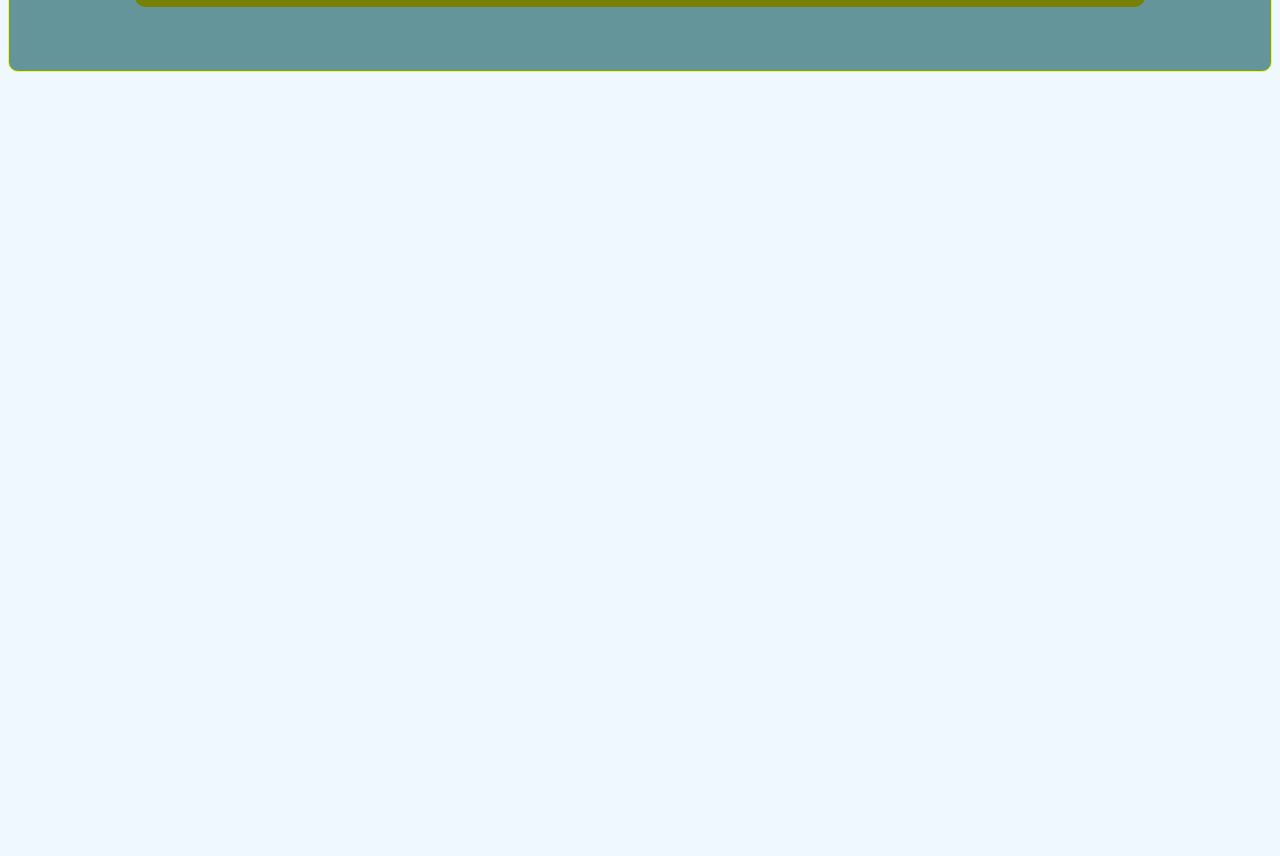
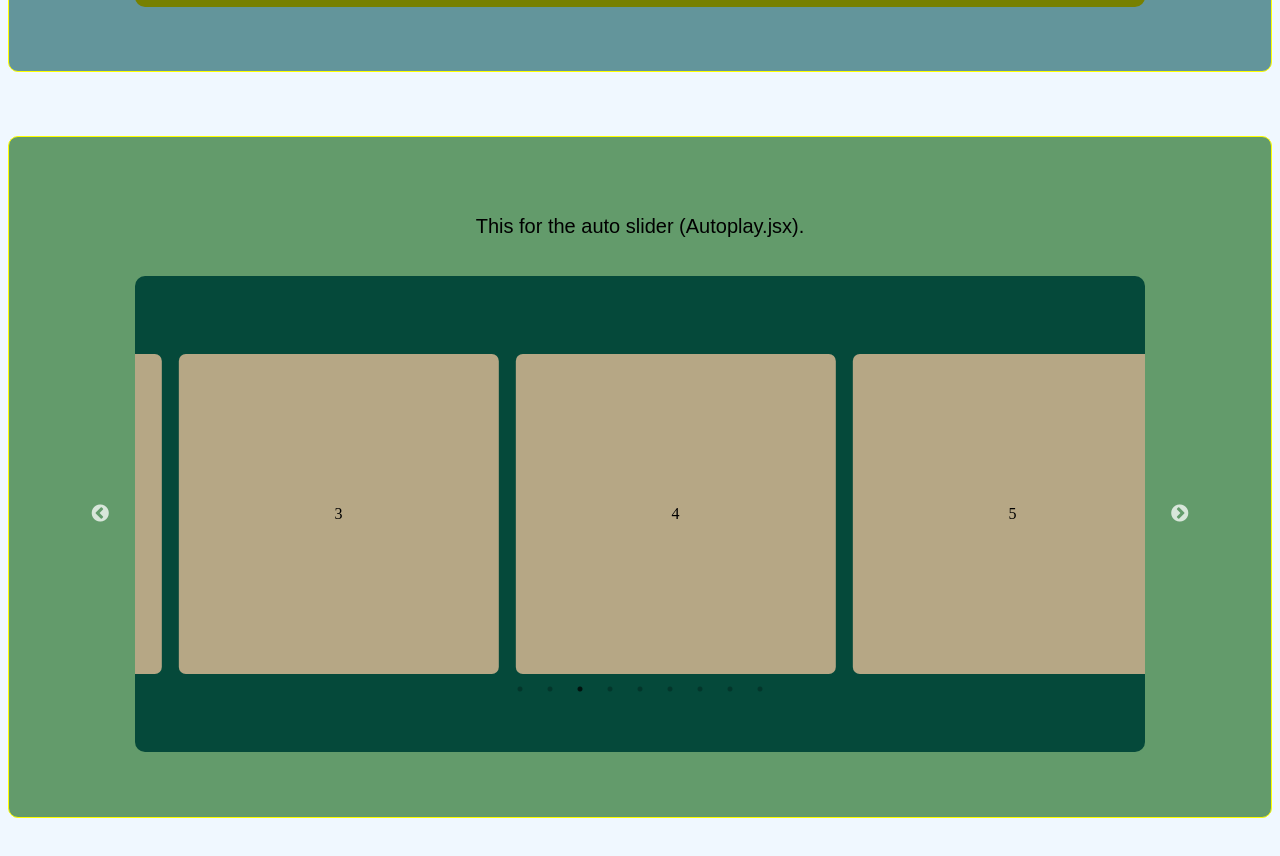
Before and after one commit to Shemaremy/React-Card-Carousel-2, a React (Vite) app in the folder carousel 2/: page / in a window 1280 px wide. Shown: the part 1380-2236 px from the top of the page. Built offline with nearby package versions, Linux system fonts and the light colour scheme.

Commit message:
commit 007

```diff
--- a/carousel 2/src/App.css
+++ b/carousel 2/src/App.css
@@ -103,14 +103,6 @@ h1 {
 
 
 
-
-
-/* App.css */
-.slick-dots li button {
-  color: red; /* Change color to your desired color */
-  background-color: red;
-}
-
 .slick-prev, .slick-next {
   color: black !important;
 }
@@ -134,7 +126,56 @@ h1 {
 /* Add this CSS to your App.css file */
 
 .slick-current .card-2 {
-  background-color: red;
   background-color: rgb(121, 101, 175);
   filter: blur(0px);
 }
+
+
+
+
+
+
+
+
+/**-------------------------------------------------------------------------------------------------------------*/
+
+
+
+.section-three {
+  background-color: rgb(99, 155, 107);
+  height: 85vh;
+  display: flex;
+  flex-direction: column;
+  justify-content: center;
+  align-items: center;
+  margin-top: 5%;
+  border-radius: 10px;
+  border-style: solid;
+  border-width: 1px;
+  border-color: yellow;
+}
+
+
+
+.slider-container-3 {
+  background-color: rgb(5, 73, 58);
+  width: 80%;
+  height: 70%;
+  margin: 0 auto;
+  cursor: grab;
+  margin-top: 2%;
+  border-radius: 10px;
+  align-content: center;
+}
+
+.card-3 {
+  margin: 0 auto;
+  height: 320px;
+  width: 95%;
+  background-color: rgb(182, 167, 133);
+  border-radius: 7px;
+  display: flex;
+  justify-content: center;
+  align-items: center;
+  transition: background-color 0.7s ease-in-out, height 0.4s ease-in-out, width 0.4s ease-in-out;
+}
--- /dev/null
+++ b/carousel 2/src/Autoplay.jsx
@@ -0,0 +1,61 @@
+import React from "react";
+import './App.css';
+
+import Slider from "react-slick";
+import "slick-carousel/slick/slick.css";
+import "slick-carousel/slick/slick-theme.css";
+
+
+function Autoplay() {
+  const settings = {
+    dots: true,
+    infinite: true,
+    slidesToShow: 3,
+    slidesToScroll: 1,
+    autoplay: true,
+    speed: 2000,
+    autoplaySpeed: 2000,
+    cssEase: "linear"
+  };
+
+  return (
+    <>
+      <div className="section-three">
+        <h1>This for the auto slider (Autoplay.jsx).</h1>
+        <div className="slider-container-3">
+          <Slider {...settings}>
+            <div className="Trend">
+              <div className="card-3">1</div>
+            </div>
+            <div className="Trend">
+              <div className="card-3">2</div>
+            </div>
+            <div className="Trend">
+              <div className="card-3">3</div>
+            </div>
+            <div className="Trend">
+              <div className="card-3">4</div>
+            </div>
+            <div className="Trend">
+              <div className="card-3">5</div>
+            </div>
+            <div className="Trend">
+              <div className="card-3">6</div>
+            </div>
+            <div className="Trend">
+              <div className="card-3">7</div>
+            </div>
+            <div className="Trend">
+              <div className="card-3">8</div>
+            </div>
+            <div className="Trend">
+              <div className="card-3">9</div>
+            </div>
+          </Slider>
+        </div>
+      </div>
+    </>
+  );
+}
+
+export default Autoplay;
--- a/carousel 2/src/main.jsx
+++ b/carousel 2/src/main.jsx
@@ -2,6 +2,7 @@ import React from 'react'
 import ReactDOM from 'react-dom/client'
 import MultipleItems from './App'      //First Card
 import CenterMode from './OtherCards'  //Second Card
+import Autoplay from './Autoplay'     // Third card library
 import './App.css'
 
 
@@ -9,5 +10,6 @@ ReactDOM.createRoot(document.getElementById('root')).render(
   <React.StrictMode>
       <MultipleItems />
       <CenterMode />
+      <Autoplay />
   </React.StrictMode>,
 )
```
